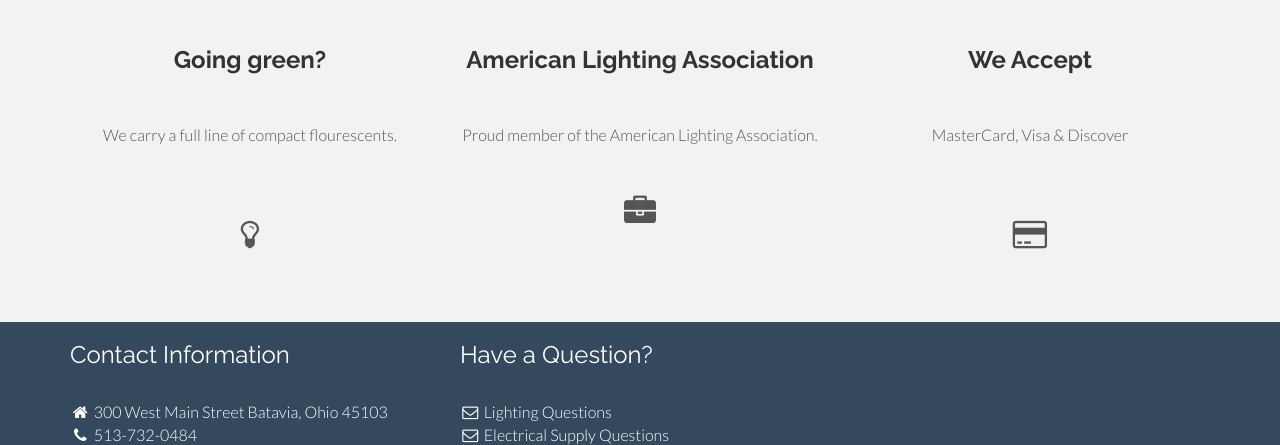
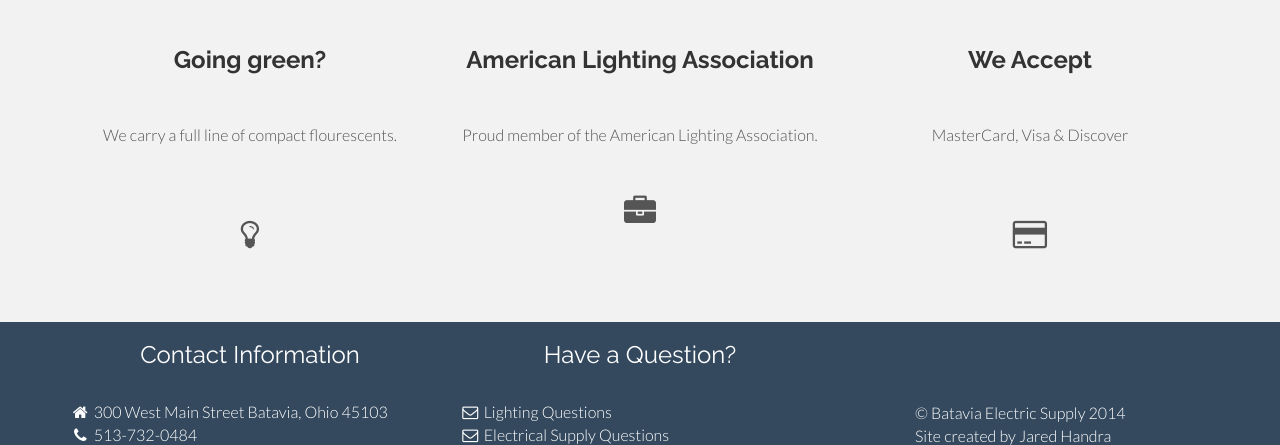
Before and after one commit to jaredhandra/batavia-electric, a plain HTML site: page index.html in a window 1280 px wide. Shown: the part 2158-2603 px from the top of the page. Drawn offline with Linux system fonts and the light colour scheme; some packages are replaced by stand-ins of ours.

Commit message:
Worked on footer more

```diff
--- a/assets/css/main.css
+++ b/assets/css/main.css
@@ -148,6 +148,7 @@ btn-extend {
 .bottom {
 	text-align: center;
 	padding-bottom: 70px;
+
 }
 .bottom h3 {
 	font-weight: 600;
@@ -155,6 +156,7 @@ btn-extend {
 .footer {
 	background-color: #34495e;
 	color: #fff;
+	padding-bottom: 30px;
 }
 .footer h3 {
 	color: #fff;
@@ -169,7 +171,7 @@ a:focus {
 	text-decoration: none;
 	outline: 0;
 }
-.footer-bottom {
-	padding: 30px;
-	font-weight: 400;
+.created {
+	margin-top: 80px;
+	padding-left: 80px;
 }
--- a/index.html
+++ b/index.html
@@ -132,20 +132,25 @@
   		<div class="footer">
         <div class="container">
           <div class="row">
-            <div class="col-md-4">
-              <h3>Contact Information</h3><br>
+            <div class="col-md-4 ">
+              <h3 class="text-center">Contact Information</h3><br>
+              <div class="info pull-left">
                 <i class="fa fa-home fa-fw"></i>  300 West Main Street Batavia, Ohio 45103<br>
                 <i class="fa fa-phone fa-fw"></i> 513-732-0484<br>
                 <i class="fa fa-facebook fa-fw"></i><a href="https://www.facebook.com/pages/Batavia-Electric-Supply-Co-Inc/216804718365827"> Batavia Electric Supply</a><br>
               </div>
+            </div>
             <div class="col-md-4">
-              <h3>Have a Question?</h3><br>
+              <h3 class="text-center">Have a Question?</h3><br>
+              <div class="info pull-left">
                 <i class="fa fa-envelope-o fa-fw"></i>  <a href="mailto:debbie@bataviaelectricsupply.com">Lighting Questions</a><br>
                 <i class="fa fa-envelope-o fa-fw"></i>  <a href="mailto:mark@bataviaelectricsupply.com">Electrical Supply Questions</a><br>
               </div>
             </div>
-          <div class="footer-bottom text-center">
-            © Batavia Electric Supply 2014
+            <div class="col-md-4 pull-right created">
+              © Batavia Electric Supply 2014<br>
+              Site created by <a href="https://www.jaredhandra.com">Jared Handra</a>
+            </div>
           </div>
         </div>
       </div>
```
Lines whose indentation alone changed are shown as unchanged.
